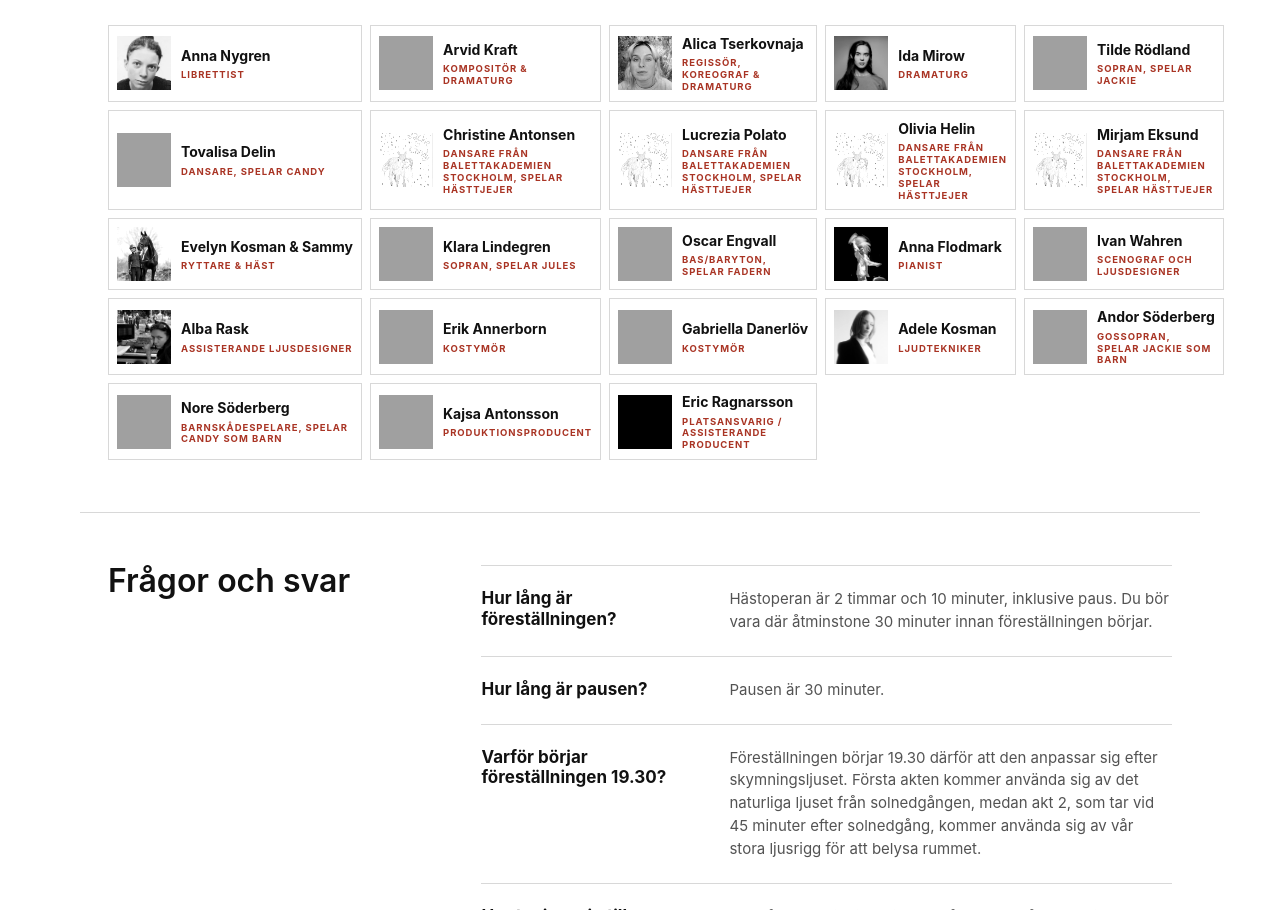
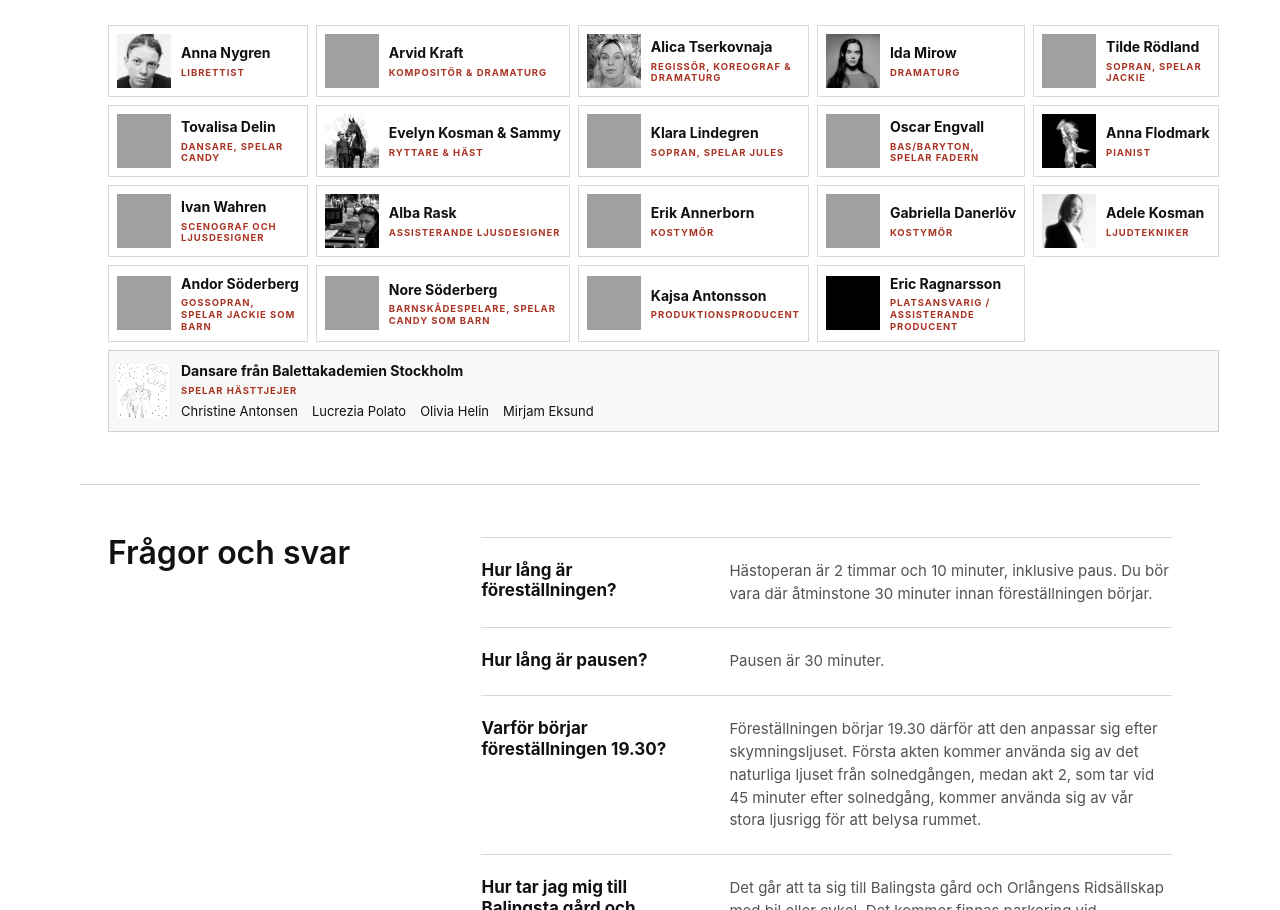
Before and after one commit to supercat961/hastoperan_git, a plain HTML site: page index.html in a window 1280 px wide. Shown: the part 2128-3038 px from the top of the page. Drawn offline with Linux system fonts and the light colour scheme; grey boxes are pictures that could not be loaded.

Commit message:
Update index.html

```diff
--- a/index.html
+++ b/index.html
@@ -542,6 +542,27 @@
       line-height: 1.25;
     }
 
+    .person-row-wide {
+      grid-column: 1 / -1;
+      grid-template-columns: 54px 1fr;
+      min-height: 82px;
+      background: var(--paper);
+    }
+
+    .person-row-wide .group-names {
+      display: flex;
+      flex-wrap: wrap;
+      gap: 4px 14px;
+      margin-top: 6px;
+      color: var(--ink-soft);
+      font-size: 13px;
+      line-height: 1.35;
+    }
+
+    .person-row-wide .role {
+      margin-top: 2px;
+    }
+
     .person { overflow: hidden; }
 
     .person img {
@@ -886,6 +907,15 @@
         line-height: 1.3;
       }
 
+      .person-row-wide {
+        grid-template-columns: 52px 1fr;
+      }
+
+      .person-row-wide .group-names {
+        gap: 3px 10px;
+        font-size: 12px;
+      }
+
       .faq-list {
         margin-top: 4px;
       }
@@ -1134,38 +1164,6 @@
             </div>
           </a>
 
-          <a class="person-row" href="people/christine-antonsen.html">
-            <img src="assets/jackie-candy-drawing.jpg" alt="" />
-            <div>
-              <h3>Christine Antonsen</h3>
-              <div class="role">Dansare från Balettakademien Stockholm, spelar Hästtjejer</div>
-            </div>
-          </a>
-
-          <a class="person-row" href="people/lucrezia-polato.html">
-            <img src="assets/jackie-candy-drawing.jpg" alt="" />
-            <div>
-              <h3>Lucrezia Polato</h3>
-              <div class="role">Dansare från Balettakademien Stockholm, spelar Hästtjejer</div>
-            </div>
-          </a>
-
-          <a class="person-row" href="people/olivia-helin.html">
-            <img src="assets/jackie-candy-drawing.jpg" alt="" />
-            <div>
-              <h3>Olivia Helin</h3>
-              <div class="role">Dansare från Balettakademien Stockholm, spelar Hästtjejer</div>
-            </div>
-          </a>
-
-          <a class="person-row" href="people/mirjam-eksund.html">
-            <img src="assets/jackie-candy-drawing.jpg" alt="" />
-            <div>
-              <h3>Mirjam Eksund</h3>
-              <div class="role">Dansare från Balettakademien Stockholm, spelar Hästtjejer</div>
-            </div>
-          </a>
-
           <a class="person-row" href="people/evelyn-sammy.html">
             <img src="assets/evelyn-sammy.jpg" alt="Evelyn Kosman och hästen Sammy" onerror="this.onerror=null;this.src='assets/jackie-candy-drawing.jpg';" />
             <div>
@@ -1269,6 +1267,20 @@
               <div class="role">Platsansvarig / assisterande producent</div>
             </div>
           </a>
+
+          <a class="person-row person-row-wide" href="people/balettakademien-hasttjejer.html">
+            <img src="assets/jackie-candy-drawing.jpg" alt="" />
+            <div>
+              <h3>Dansare från Balettakademien Stockholm</h3>
+              <div class="role">Spelar Hästtjejer</div>
+              <div class="group-names">
+                <span>Christine Antonsen</span>
+                <span>Lucrezia Polato</span>
+                <span>Olivia Helin</span>
+                <span>Mirjam Eksund</span>
+              </div>
+            </div>
+          </a>
         </div>
       </section>
 
```
